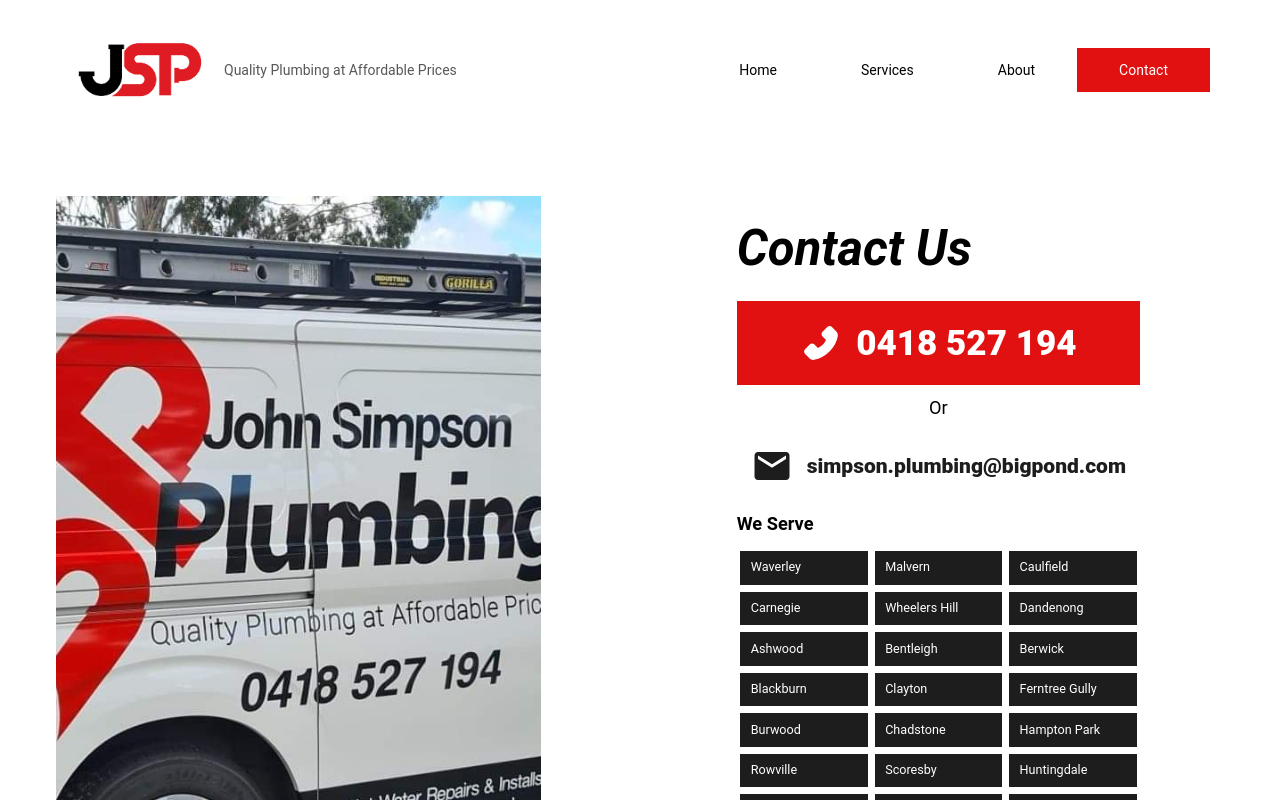
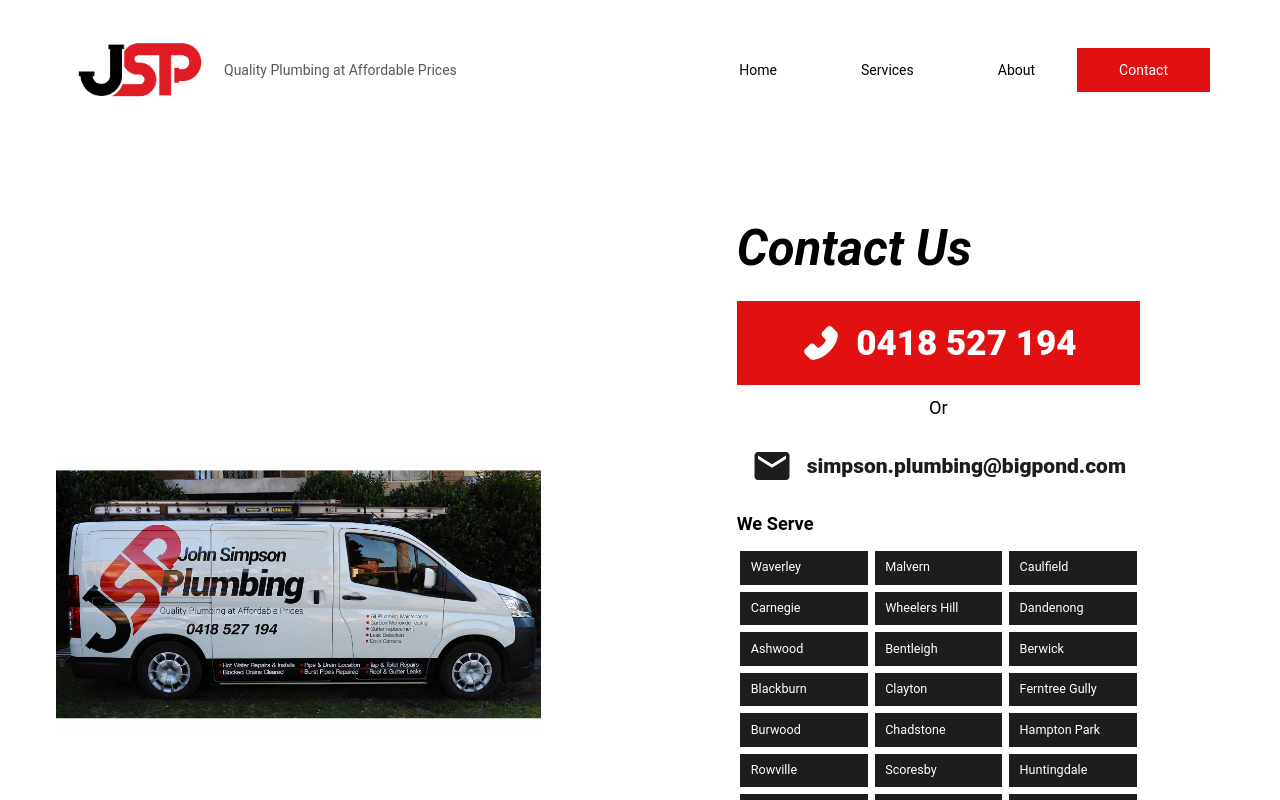
Before and after one commit to yesbrad/jsp, a React (Create React App) app: page /contact in a window 1280 px wide. Shown: the top 800 px of the page. Built offline with nearby package versions, Linux system fonts and the light colour scheme.

Commit message:
Content Pass

```diff
--- a/src/components/ribbon/index.jsx
+++ b/src/components/ribbon/index.jsx
@@ -10,7 +10,7 @@
 					<FaFacebook style={{width: '2rem', height:'2rem'}}/>
 					<a href="https://www.facebook.com/John-Simpson-Plumbing-106764647808713">Follow US on Facebook!</a>
 				</div>
-				<h4>CALL US: 0418 527 194</h4>
+				<a className="ribbonNumber" href="tel:0418527194">CALL US: 0418 527 194</a>
 			</div>
 		</div>
 	);
--- a/src/components/ribbon/styles.scss
+++ b/src/components/ribbon/styles.scss
@@ -19,11 +19,14 @@
 		padding: 0 1rem;
 		box-sizing: border-box;
 
-		h4 {
+		.ribbonNumber {
 			font-size: 1.3rem;
 			font-weight: 900;
 			width: 100%;
 			text-align: right;
+			color: white;
+			text-decoration: none;
+
 		}
 
 		.ribbon-socials {
--- a/src/screens/about/styles.scss
+++ b/src/screens/about/styles.scss
@@ -14,7 +14,7 @@
 			box-sizing: border-box;
 
 			@media screen and (max-width: $tabletSize){
-				padding: 6rem;
+				padding: 4rem;
 			}
 
 			h1 {
@@ -38,11 +38,12 @@
 
 			@media screen and (max-width: $tabletSize){
 				width: 100%;
-				height: 30rem;
+				height: 20rem;
 			}
 
 			@media screen and (max-width: $mobileSize){
 				width: 100%;
+				padding: 0rem;
 			}
 
 			.about-image {
--- a/src/screens/contact/styles.scss
+++ b/src/screens/contact/styles.scss
@@ -18,9 +18,10 @@
 			}
 
 			.contact-image {
-				background-image: url('../../images/VanDouble1.jpg');
+				background-image: url('../../images/VanSingle.jpg');
 				background-position: center;
-				background-size: cover;
+				background-size: contain;
+				background-repeat: no-repeat;
 				width: 100%;
 				height: 100%;
 			}
```
